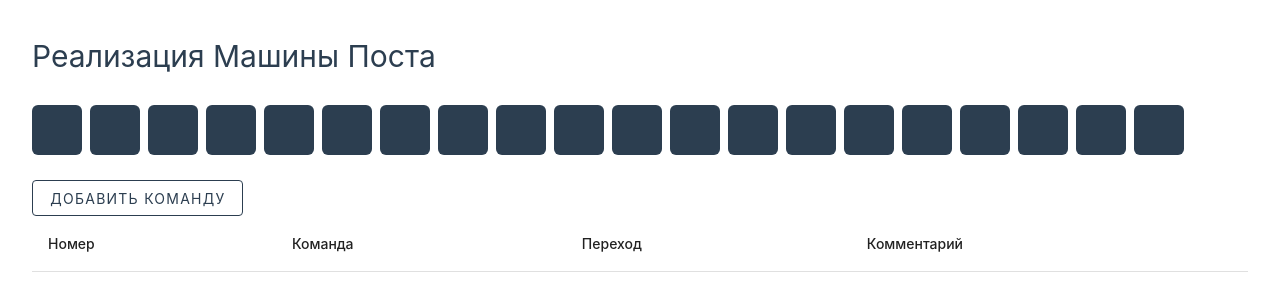
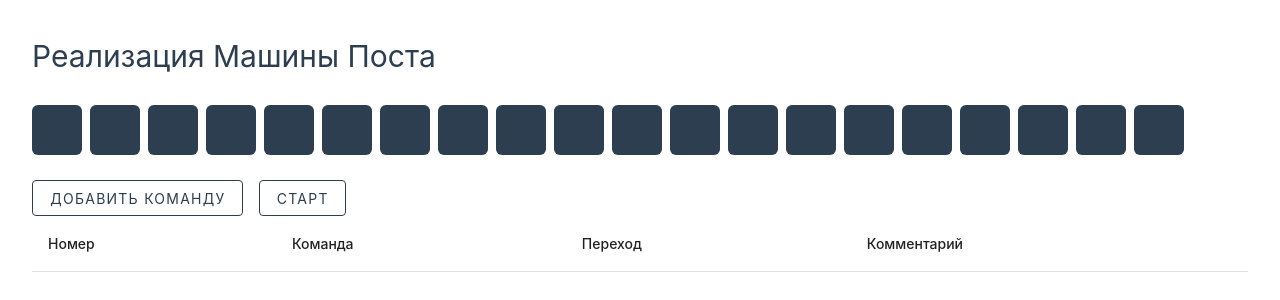
Before and after one commit to newsedative/Post_machine, a Vue app in the folder frontend/: page / in a window 1280 px wide. Shown: the top 300 px of the page. Built offline with nearby package versions, Linux system fonts and the light colour scheme.

Commit message:
добавление команд

```diff
--- a/frontend/src/components/HelloWorld.vue
+++ b/frontend/src/components/HelloWorld.vue
@@ -91,12 +91,19 @@ function createCommand() {
     <div class="main-commands">
       <v-dialog max-width="500">
         <template v-slot:activator="{ props: activatorProps }">
+          <div class="main-commands__btns">
             <v-btn variant="outlined"
                    class="main-commands__btn"
                    v-bind="activatorProps"
                    text="Добавить команду"
                    @click="showForm=true"
             ></v-btn>
+            <v-btn variant="outlined"
+              class="main-commands__btn"
+              text="Старт"
+              @click="showForm=true"
+            ></v-btn>
+          </div>
         </template>
 
         <template v-slot:default="{ isActive }" class="main-commands__dialog">
@@ -188,6 +195,10 @@ function createCommand() {
 .v-card-actions {
   display: inline;
 }
+.main-commands__btns {
+  display: flex;
+  gap: 16px;
+}
 .main-commands__dialog__btns {
   display: flex;
   gap: 16px;
```
Lines whose indentation alone changed are shown as unchanged.
